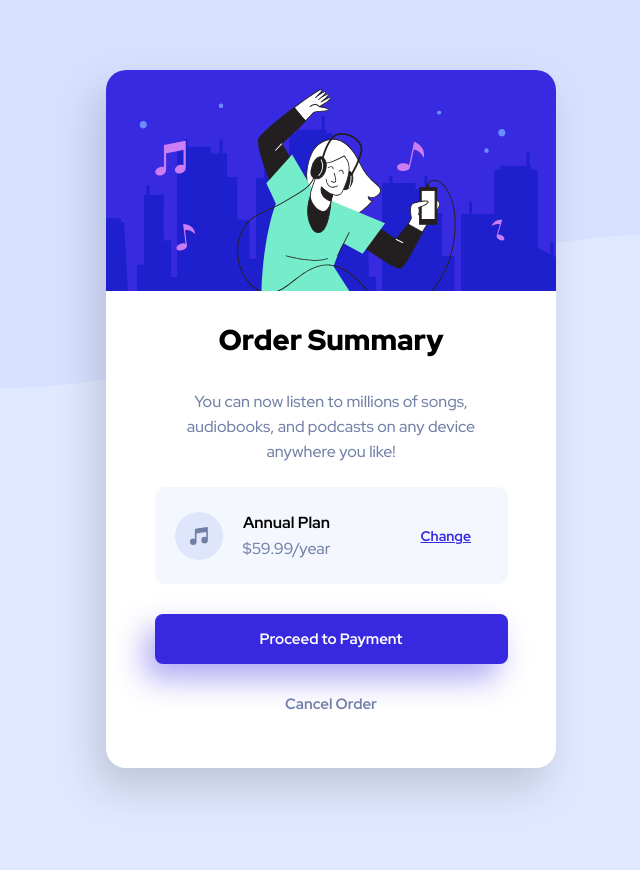
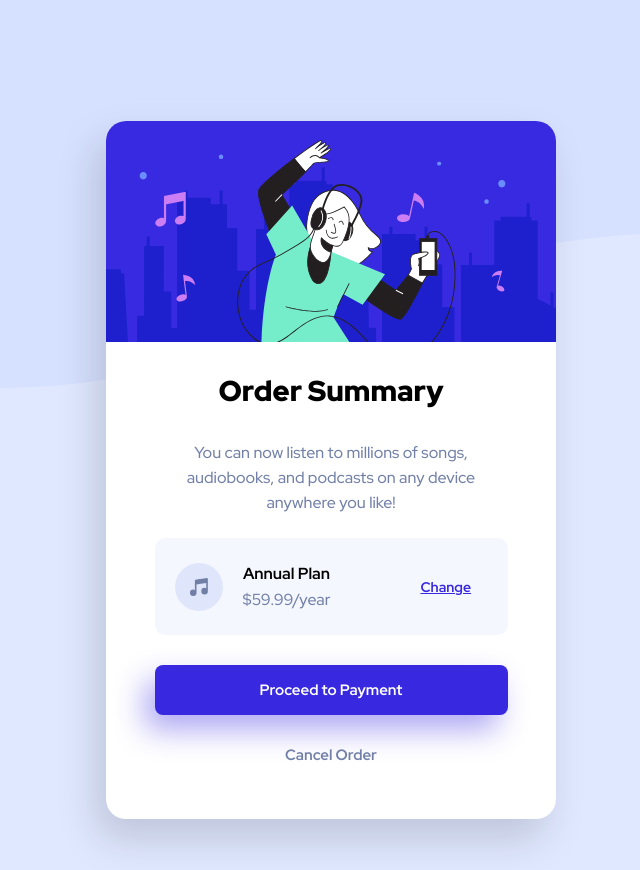
Before and after one commit to JoseFuentes-Dev/order-summary-card, a plain HTML site: page index.html in a window 1280 px wide. Shown: the whole page, without its empty margins (309-949 px from the left). Before the commit the page ends 838 px from the top, so only its background shows below. Drawn offline with Linux system fonts and the light colour scheme.

Commit message:
ready finish

```diff
--- a/style.css
+++ b/style.css
@@ -23,6 +23,7 @@ body{
     align-items: center;
     min-height: 100vh;
     transition: all 1s ease;
+    margin-top: -15px;
 }
 /* main contain details  */
 .main-contain{
@@ -147,7 +148,7 @@ h4{
         transition: all 1s ease;
         background: var(--Pale-blue) url('images/pattern-background-desktop.svg') no-repeat top left;
         background-size: contain;
-        padding: 70px;
+        margin-top: 70px;
     }
     .main-contain{
 
```
